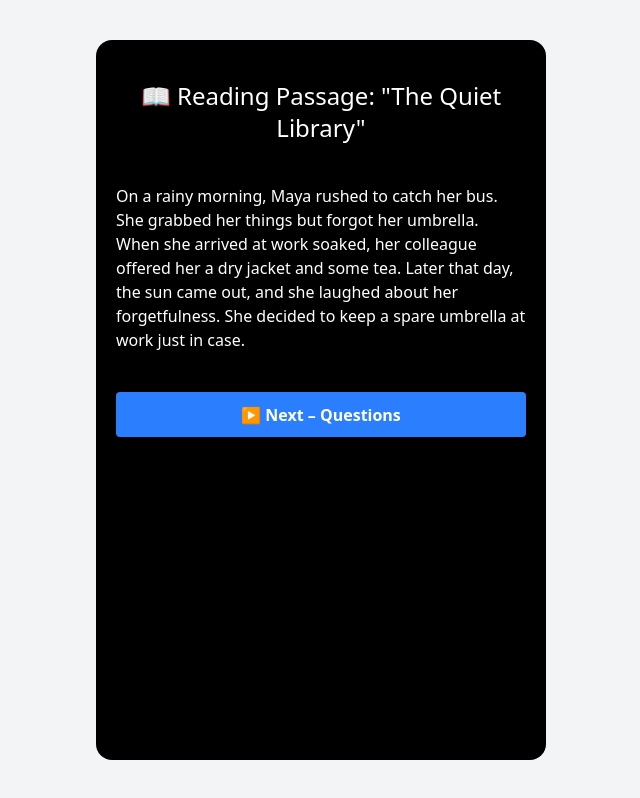
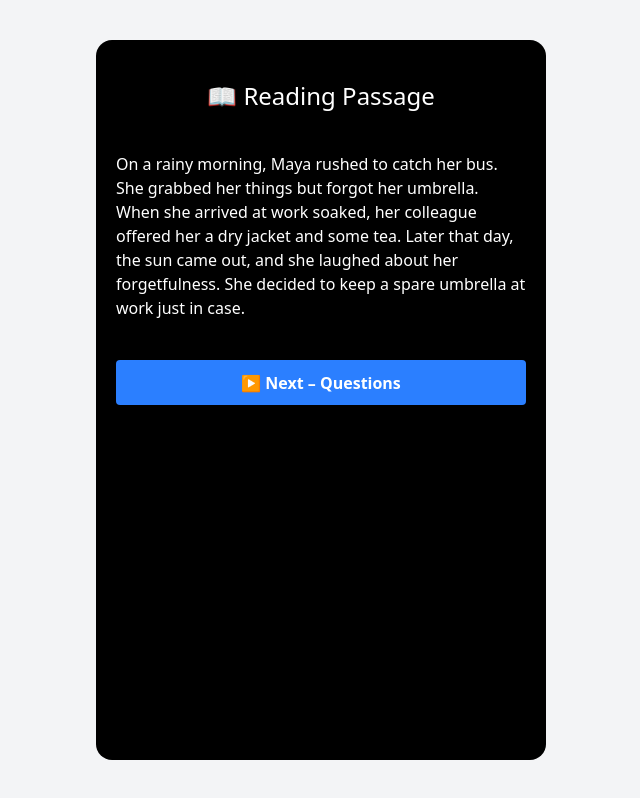
Before and after one commit to shivakrishna1995/cmp7218, a Next.js app: page /condition/1/passage in a window 1280 px wide. Shown: the whole page, without its empty margins (319-959 px from the left). Built offline with nearby package versions, Linux system fonts and the light colour scheme; no server answers.

Commit message:
updated titles

```diff
--- a/app/condition/[id]/passage/page.js
+++ b/app/condition/[id]/passage/page.js
@@ -38,7 +38,7 @@ export default function Instructions() {
             <div className={`w-full md:w-[450px] md:max-w-[450px] ${config?.displayMode === "dark" ? "bg-black" : "bg-white"} p-5 md:rounded-2xl flex flex-col gap-10 py-10`}>
                 <div className="flex flex-col gap-5">
                     <h2 className={`text-2xl font-medium text-center ${config?.displayMode === "dark" ? "text-white" : "text-black"}`}>
-                        📖 Reading Passage: "The Quiet Library"
+                        📖 Reading Passage
                     </h2>
                 </div>
                 <p className={config?.displayMode === "dark" ? "text-white" : "text-black"}>
```
